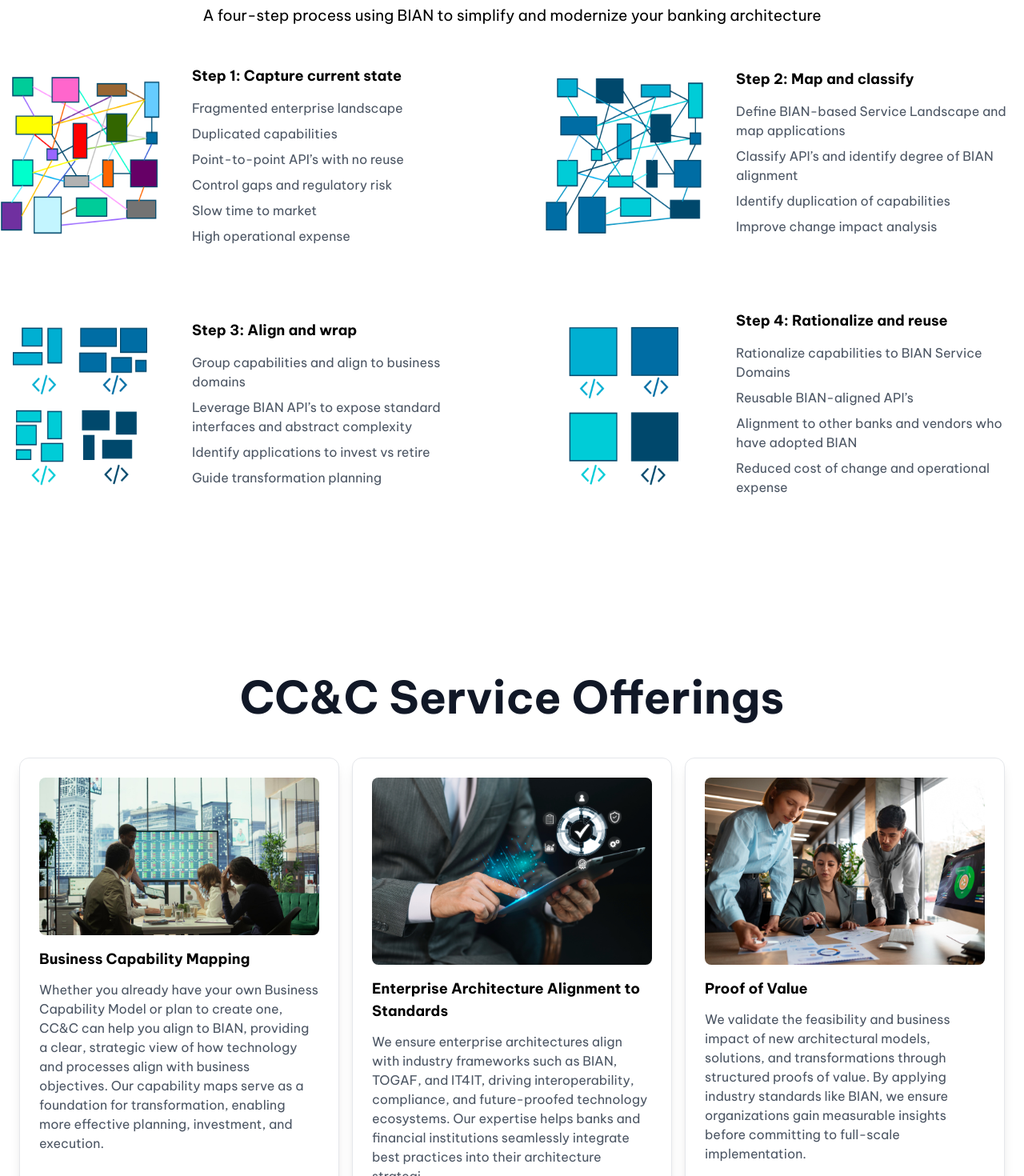
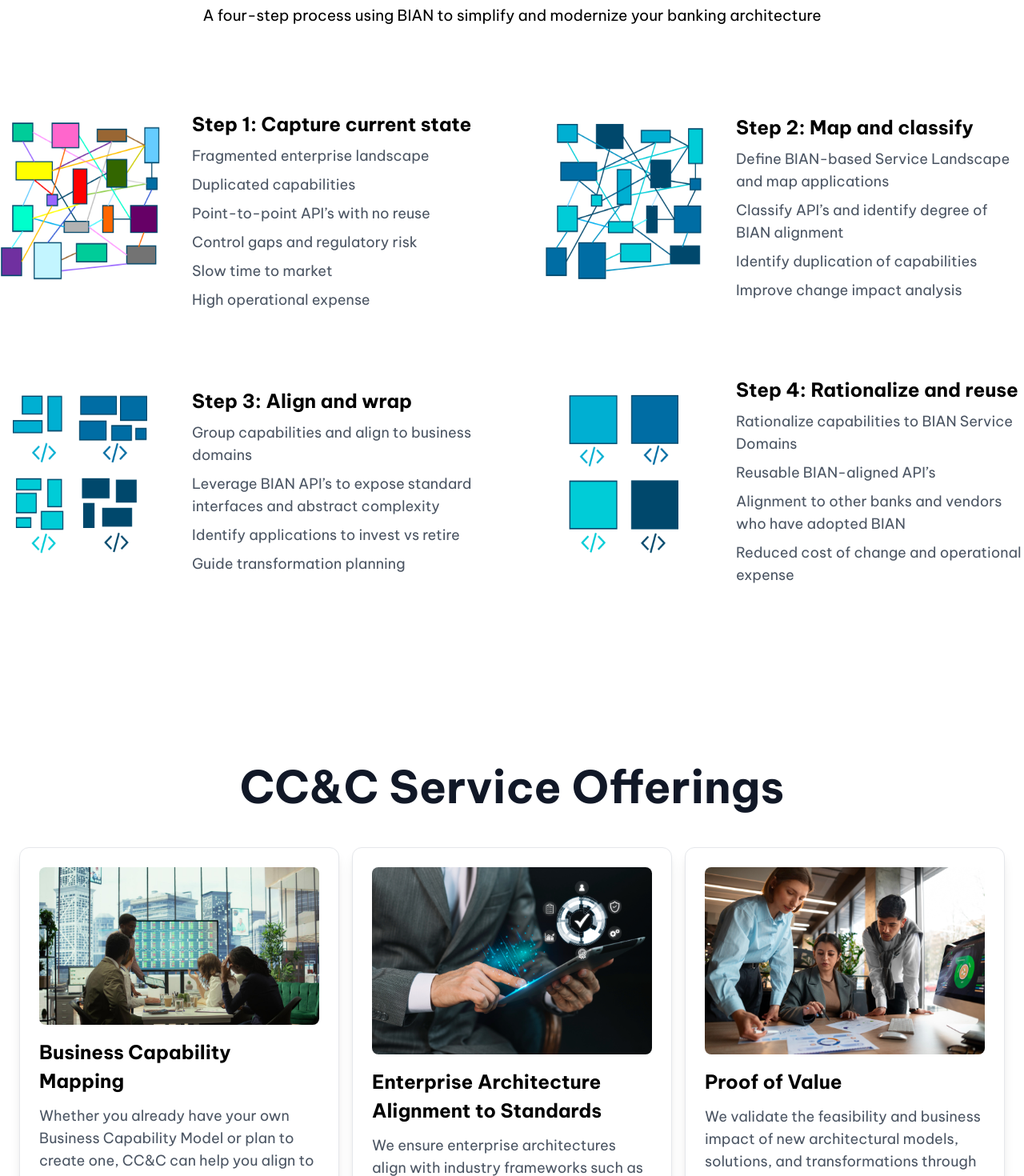
Before and after one commit to vinosmart/ccandc-ithots, a Next.js app: page /bian in a window 1280 px wide. Shown: the part 2720-4190 px from the top of the page at 80% size. Built offline with nearby package versions, Linux system fonts and the light colour scheme.

Commit message:
fix:rveview-changes

```diff
--- a/src/app/bian/page.tsx
+++ b/src/app/bian/page.tsx
@@ -444,7 +444,7 @@
           A four-step process using BIAN to simplify and modernize your banking
           architecture
         </p>
-        <section className="py-12 flex justify-center items-center  ">
+        <section className="py-12 flex justify-center items-center  mt-14">
           <div className="  grid grid-cols-2 items-center gap-[80px] max-w-[1400px]">
             {trainings.map((training) => (
               <div key={training.id} className="flex gap-10  items-center ">
@@ -453,11 +453,13 @@
                   alt={training.title}
                   width={200}
                   height={250}
-                  className="rounded-lg xl:h-[200px] xl:w-[200px]"
+                  className="rounded-lg -mt-6 xl:h-[200px] xl:w-[200px]"
                 />
                 <div className="w-full ">
-                  <h3 className="text-lg font-semibold">{training.title}</h3>
-                  <ul className="mt-3.5">
+                  <h3 className="text-[24px] font-semibold">
+                    {training.title}
+                  </h3>
+                  <ul className=" text-lg">
                     <li className="text-gray-600 mt-2 c">
                       {training.description}
                     </li>
@@ -505,8 +507,8 @@
                 height={250}
                 className="w-full   object-cover rounded-lg"
               />
-              <h3 className="text-lg font-bold mt-4">{card.title}</h3>
-              <p className="text-gray-600 mt-3">{card.description}</p>
+              <h3 className="text-[24px] font-bold mt-4">{card.title}</h3>
+              <p className="text-gray-600  text-lg mt-3">{card.description}</p>
             </div>
           ))}
         </div>
@@ -548,8 +550,8 @@
                 className="rounded-lg w-full object-cover"
               />
               <div className="mt-4">
-                <h3 className="text-xl font-bold">{course.title}</h3>
-                <p className="text-gray-600 text-base mt-3">
+                <h3 className="text-[24px] font-bold">{course.title}</h3>
+                <p className="text-gray-600 text-lg mt-3">
                   {course.instructor}
                 </p>
                 <div className="flex gap-2 mt-3">
```
